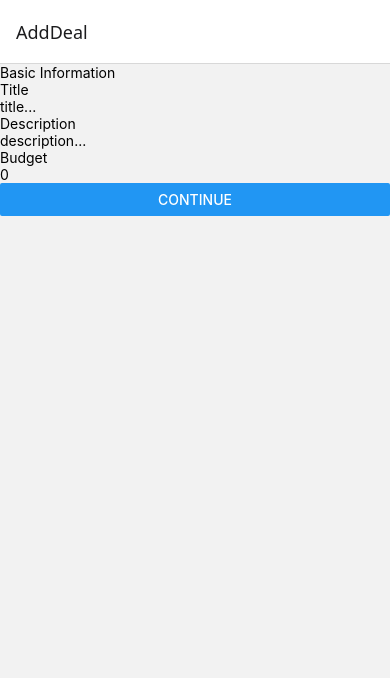
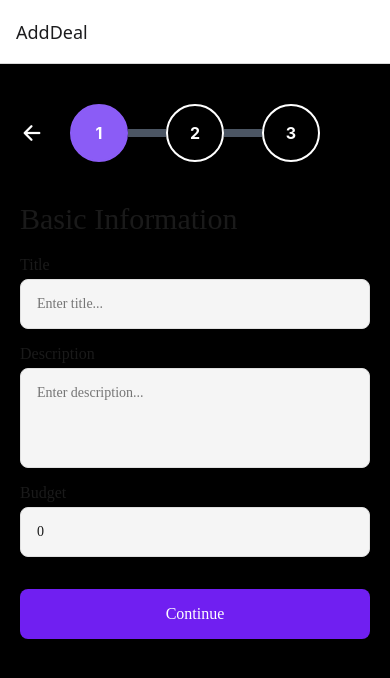
Before and after one commit to final-project-teams/Sponsofy, a React Native app in the folder Sponsofy/: screen /AddDeal in a window 390 px wide. Shown: the top 678 px of the page. Built offline with nearby package versions, Linux system fonts and the light colour scheme.

Commit message:
almost finished add deal

```diff
--- a/Sponsofy/App.js
+++ b/Sponsofy/App.js
@@ -8,6 +8,7 @@ import FlashMessage from "react-native-flash-message"; // Import FlashMessage
 
 import ChatScreen from "./src/screens/ChatScreen";
 import VideoCallScreen from "./src/screens/VideoCallScreen";
+import { ThemeProvider } from "./src/theme/ThemeContext"; // Add this import
 import { darkColors, lightColors } from "./src/theme/theme";
 const lightTheme = lightColors;
 const Stack = createStackNavigator();
@@ -17,6 +18,7 @@ import AddDeal from "./src/screens/AddDeal";
 
 const App = () => {
   return (
+    <ThemeProvider>
       <NavigationContainer>
         <Stack.Navigator initialRouteName="AddDeal">
           <Stack.Screen name="Login" component={LoginScreen} />
@@ -26,6 +28,7 @@ const App = () => {
         </Stack.Navigator>
         <FlashMessage position="top" />
       </NavigationContainer>
+    </ThemeProvider>
   );
 };
 
--- a/Sponsofy/app.json
+++ b/Sponsofy/app.json
@@ -17,8 +17,8 @@
       "assets/fonts/*"
     ],
     "extra": {
-      "API_URL": "http://192.168.11.31:3304/api",
-      "SOCKET_URL": "http://192.168.11.31:4000"
+      "API_URL": "http://192.168.11.97/api",
+      "SOCKET_URL": "http://192.168.11.97:4000"
     },
     "fonts": [
       {
--- a/Sponsofy/src/screens/AddDeal.tsx
+++ b/Sponsofy/src/screens/AddDeal.tsx
@@ -1,10 +1,14 @@
 import React, { useState } from "react";
-import { View, Text, TextInput, Button, Platform } from "react-native";
-import { useTheme } from "@react-navigation/native";
+import { View, Text, TextInput, Button, Platform, StyleSheet, TouchableOpacity } from "react-native";
 import DateTimePicker, { DateTimePickerEvent } from '@react-native-community/datetimepicker';
+import { useTheme } from "../theme/ThemeContext";
 import api from "../config/axios";
+import { Ionicons } from '@expo/vector-icons';
+import { useNavigation } from '@react-navigation/native';
 
 const AddDeal = () => {
+    const { currentTheme } = useTheme();
+    const navigation = useNavigation();
 
     const [title, setTitle] = useState("");
     const [description, setDescription] = useState("");
@@ -58,14 +62,14 @@ const AddDeal = () => {
     const handleStartDateChange = (event: DateTimePickerEvent, selectedDate?: Date) => {
         setShowStartDatePicker(false);
         if (selectedDate) {
-            setStartDate(selectedDate.toISOString().split('T')[0]); // Format: YYYY-MM-DD
+            setStartDate(selectedDate.toISOString().split('T')[0]);
         }
     };
 
     const handleEndDateChange = (event: DateTimePickerEvent, selectedDate?: Date) => {
         setShowEndDatePicker(false);
         if (selectedDate) {
-            setEndDate(selectedDate.toISOString().split('T')[0]); // Format: YYYY-MM-DD
+            setEndDate(selectedDate.toISOString().split('T')[0]);
         }
     };
 
@@ -129,68 +133,259 @@ const AddDeal = () => {
         }
     }
 
+    const handleGoBack = () => {
+        if (view === "Terms") {
+            setView("Basic Information");
+        } else if (view === "Start & End Date") {
+            setView("Terms");
+        }
+        if (view === "Basic Information") {
+            navigation.navigate("Home" as never);
+        }
+    };
+
+    const styles = StyleSheet.create({
+        container: {
+            flex: 1,
+            backgroundColor: '#000000',
+            padding: 20,
+        },
+        viewTitle: {
+            fontSize: currentTheme.fontSizes.xxlarge,
+            fontFamily: currentTheme.fonts.semibold,
+            color: currentTheme.colors.text,
+            marginBottom: currentTheme.spacing.large,
+        },
+        label: {
+            fontSize: currentTheme.fontSizes.medium,
+            fontFamily: currentTheme.fonts.medium,
+            color: currentTheme.colors.text,
+            marginBottom: currentTheme.spacing.xsmall,
+        },
+        input: {
+            backgroundColor: currentTheme.colors.surface,
+            borderRadius: currentTheme.borderRadius.medium,
+            padding: currentTheme.spacing.medium,
+            marginBottom: currentTheme.spacing.medium,
+            color: currentTheme.colors.text,
+            fontFamily: currentTheme.fonts.regular,
+            borderWidth: 1,
+            borderColor: currentTheme.colors.border,
+        },
+        errorText: {
+            color: currentTheme.colors.error,
+            fontSize: currentTheme.fontSizes.small,
+            fontFamily: currentTheme.fonts.regular,
+            marginTop: -currentTheme.spacing.small,
+            marginBottom: currentTheme.spacing.small,
+        },
+        button: {
+            backgroundColor: currentTheme.colors.primary,
+            borderRadius: currentTheme.borderRadius.medium,
+            padding: currentTheme.spacing.medium,
+            alignItems: 'center',
+            marginTop: currentTheme.spacing.medium,
+        },
+        buttonText: {
+            color: currentTheme.colors.white,
+            fontSize: currentTheme.fontSizes.medium,
+            fontFamily: currentTheme.fonts.medium,
+        },
+        dateButton: {
+            backgroundColor: currentTheme.colors.surface,
+            borderRadius: currentTheme.borderRadius.medium,
+            padding: currentTheme.spacing.medium,
+            marginBottom: currentTheme.spacing.medium,
+            borderWidth: 1,
+            borderColor: currentTheme.colors.border,
+        },
+        dateButtonText: {
+            color: currentTheme.colors.text,
+            fontSize: currentTheme.fontSizes.medium,
+            fontFamily: currentTheme.fonts.regular,
+        },
+        progressContainer: {
+            flexDirection: 'row',
+            alignItems: 'center',
+            marginBottom: 40,
+            marginTop: 20,
+            paddingHorizontal: 50,
+        },
+        progressStep: {
+            width: 58,
+            height: 58,
+            borderRadius: 30,
+            backgroundColor: 'transparent',
+            justifyContent: 'center',
+            alignItems: 'center',
+            borderWidth: 2,
+            borderColor: '#ffffff',
+        },
+        progressStepActive: {
+            backgroundColor: '#8B5CF6',
+            borderColor: '#8B5CF6',
+        },
+        progressStepCompleted: {
+            backgroundColor: '#8B5CF6',
+            borderColor: '#8B5CF6',
+        },
+        progressStepText: {
+            color: '#ffffff',
+            fontSize: 16,
+            fontWeight: 'bold',
+        },
+        progressStepTextActive: {
+            color: '#ffffff',
+        },
+        progressLine: {
+            flex: 1,
+            height: 8,
+            backgroundColor: '#4B5563',
+            marginHorizontal: 0,
+        },
+        progressLineActive: {
+            backgroundColor: '#8B5CF6',
+        },
+        backButton: {
+            position: 'absolute',
+            left: 20,
+            top: 56,
+            zIndex: 1,
+        },
+        continueText: {
+            fontSize: currentTheme.fontSizes.small,
+            fontFamily: currentTheme.fonts.regular,
+            color: currentTheme.colors.textSecondary,
+            marginTop: currentTheme.spacing.medium,
+            textAlign: 'center',
+        },
+    });
+
+    const getStepStyle = (stepNumber: number) => {
+        const currentStep = view === "Basic Information" ? 1 : view === "Terms" ? 2 : 3;
+        return [
+            styles.progressStep,
+            stepNumber === currentStep && styles.progressStepActive,
+            stepNumber < currentStep && styles.progressStepCompleted,
+        ];
+    };
+
+    const getStepTextStyle = (stepNumber: number) => {
+        const currentStep = view === "Basic Information" ? 1 : view === "Terms" ? 2 : 3;
+        return [
+            styles.progressStepText,
+            (stepNumber === currentStep || stepNumber < currentStep) && styles.progressStepTextActive,
+        ];
+    };
+
+    const getLineStyle = (lineNumber: number) => {
+        const currentStep = view === "Basic Information" ? 1 : view === "Terms" ? 2 : 3;
+        return [
+            styles.progressLine,
+            lineNumber < currentStep && styles.progressLineActive,
+        ];
+    };
+
     return (
-        <View>
+        <View style={styles.container}>
+            <TouchableOpacity
+                style={styles.backButton}
+                onPress={handleGoBack}
+            >
+                <Ionicons
+                    name="arrow-back"
+                    size={24}
+                    color="#ffffff"
+                />
+            </TouchableOpacity>
+            <View style={styles.progressContainer}>
+                <View style={getStepStyle(1)}>
+                    <Text style={getStepTextStyle(1)}>1</Text>
+                </View>
+                <View style={getLineStyle(1)} />
+                <View style={getStepStyle(2)}>
+                    <Text style={getStepTextStyle(2)}>2</Text>
+                </View>
+                <View style={getLineStyle(2)} />
+                <View style={getStepStyle(3)}>
+                    <Text style={getStepTextStyle(3)}>3</Text>
+                </View>
+            </View>
+
             {view === "Basic Information" && (
                 <>
-                    <Text>{view}</Text>
-                    <Text>Title</Text>
+                    <Text style={styles.viewTitle}>{view}</Text>
+                    <Text style={styles.label}>Title</Text>
                     <TextInput
-                        placeholder="title..."
+                        style={styles.input}
+                        placeholder="Enter title..."
+                        placeholderTextColor={currentTheme.colors.textSecondary}
                         onChangeText={handleTitleChange}
                         value={title}
                     />
-                    {errors.title ? <Text style={{ color: 'red' }}>{errors.title}</Text> : null}
+                    {errors.title ? <Text style={styles.errorText}>{errors.title}</Text> : null}
 
-                    <Text>Description</Text>
+                    <Text style={styles.label}>Description</Text>
                     <TextInput
-                        placeholder="description..."
+                        style={[styles.input, { height: 100, textAlignVertical: 'top' }]}
+                        placeholder="Enter description..."
+                        placeholderTextColor={currentTheme.colors.textSecondary}
                         onChangeText={handleDescriptionChange}
                         value={description}
+                        multiline
                     />
-                    {errors.description ? <Text style={{ color: 'red' }}>{errors.description}</Text> : null}
+                    {errors.description ? <Text style={styles.errorText}>{errors.description}</Text> : null}
 
-                    <Text>Budget</Text>
+                    <Text style={styles.label}>Budget</Text>
                     <TextInput
-                        placeholder="budget..."
+                        style={styles.input}
+                        placeholder="Enter budget..."
+                        placeholderTextColor={currentTheme.colors.textSecondary}
                         onChangeText={(text) => handleBudgetChange(Number(text))}
                         keyboardType="numeric"
                         value={budget.toString()}
                     />
-                    {errors.budget ? <Text style={{ color: 'red' }}>{errors.budget}</Text> : null}
+                    {errors.budget ? <Text style={styles.errorText}>{errors.budget}</Text> : null}
 
-                    <Button
-                        title="Continue"
-                        onPress={handleContinueBasicInformation}
-                    />
+                    <TouchableOpacity style={styles.button} onPress={handleContinueBasicInformation}>
+                        <Text style={styles.buttonText}>Continue</Text>
+                    </TouchableOpacity>
                 </>
             )}
+
             {view === "Terms" && (
                 <>
-                    <Text>{view}</Text>
-                    <Text>Terms</Text>
+                    <Text style={styles.viewTitle}>{view}</Text>
+                    <Text style={styles.label}>Terms</Text>
                     <TextInput
-                        placeholder="terms..."
+                        style={[styles.input, { height: 150, textAlignVertical: 'top' }]}
+                        placeholder="Enter terms..."
+                        placeholderTextColor={currentTheme.colors.textSecondary}
                         onChangeText={handleTermsChange}
                         value={terms}
+                        multiline
                     />
-                    {errors.terms ? <Text style={{ color: 'red' }}>{errors.terms}</Text> : null}
+                    {errors.terms ? <Text style={styles.errorText}>{errors.terms}</Text> : null}
 
-                    <Button
-                        title="Continue"
-                        onPress={handleContinueTerms}
-                    />
+                    <TouchableOpacity style={styles.button} onPress={handleContinueTerms}>
+                        <Text style={styles.buttonText}>Continue</Text>
+                    </TouchableOpacity>
                 </>
             )}
+
             {view === "Start & End Date" && (
                 <>
-                    <Text>{view}</Text>
+                    <Text style={styles.viewTitle}>{view}</Text>
 
-                    <Text>Start Date</Text>
-                    <Button
+                    <Text style={styles.label}>Start Date</Text>
+                    <TouchableOpacity
+                        style={styles.dateButton}
                         onPress={() => setShowStartDatePicker(true)}
-                        title={start_date || "Select Start Date"}
-                    />
+                    >
+                        <Text style={styles.dateButtonText}>
+                            {start_date || "Select Start Date"}
+                        </Text>
+                    </TouchableOpacity>
                     {showStartDatePicker && (
                         <DateTimePicker
                             value={start_date ? new Date(start_date) : new Date()}
@@ -199,13 +394,17 @@ const AddDeal = () => {
                             onChange={handleStartDateChange}
                         />
                     )}
-                    {errors.start_date ? <Text style={{ color: 'red' }}>{errors.start_date}</Text> : null}
+                    {errors.start_date ? <Text style={styles.errorText}>{errors.start_date}</Text> : null}
 
-                    <Text>End Date</Text>
-                    <Button
+                    <Text style={styles.label}>End Date</Text>
+                    <TouchableOpacity
+                        style={styles.dateButton}
                         onPress={() => setShowEndDatePicker(true)}
-                        title={end_date || "Select End Date"}
-                    />
+                    >
+                        <Text style={styles.dateButtonText}>
+                            {end_date || "Select End Date"}
+                        </Text>
+                    </TouchableOpacity>
                     {showEndDatePicker && (
                         <DateTimePicker
                             value={end_date ? new Date(end_date) : new Date()}
@@ -215,16 +414,16 @@ const AddDeal = () => {
                             minimumDate={start_date ? new Date(start_date) : undefined}
                         />
                     )}
-                    {errors.end_date ? <Text style={{ color: 'red' }}>{errors.end_date}</Text> : null}
+                    {errors.end_date ? <Text style={styles.errorText}>{errors.end_date}</Text> : null}
 
-                    <Button
-                        title="Post Deal"
-                        onPress={handlePostDeal}
-                    />
+                    <TouchableOpacity style={styles.button} onPress={handlePostDeal}>
+                        <Text style={styles.buttonText}>Post Deal</Text>
+                    </TouchableOpacity>
+                    <Text style={styles.continueText}>By Continuing, you agree to the Sponsofy's Terms & Conditions</Text>
                 </>
             )}
         </View>
-    )
-}
+    );
+};
 
 export default AddDeal;
--- a/Sponsofy/src/theme/theme.js
+++ b/Sponsofy/src/theme/theme.js
@@ -96,7 +96,7 @@ export const theme = {
         accept: {
           backgroundColor: '#701FF1',
           textColor: '#FFFFFF',
-          borderRadius: 8,
+          borderRadius: 12,
           padding: 12,
         },
         cancel: {
```
Lines whose indentation alone changed are shown as unchanged.
